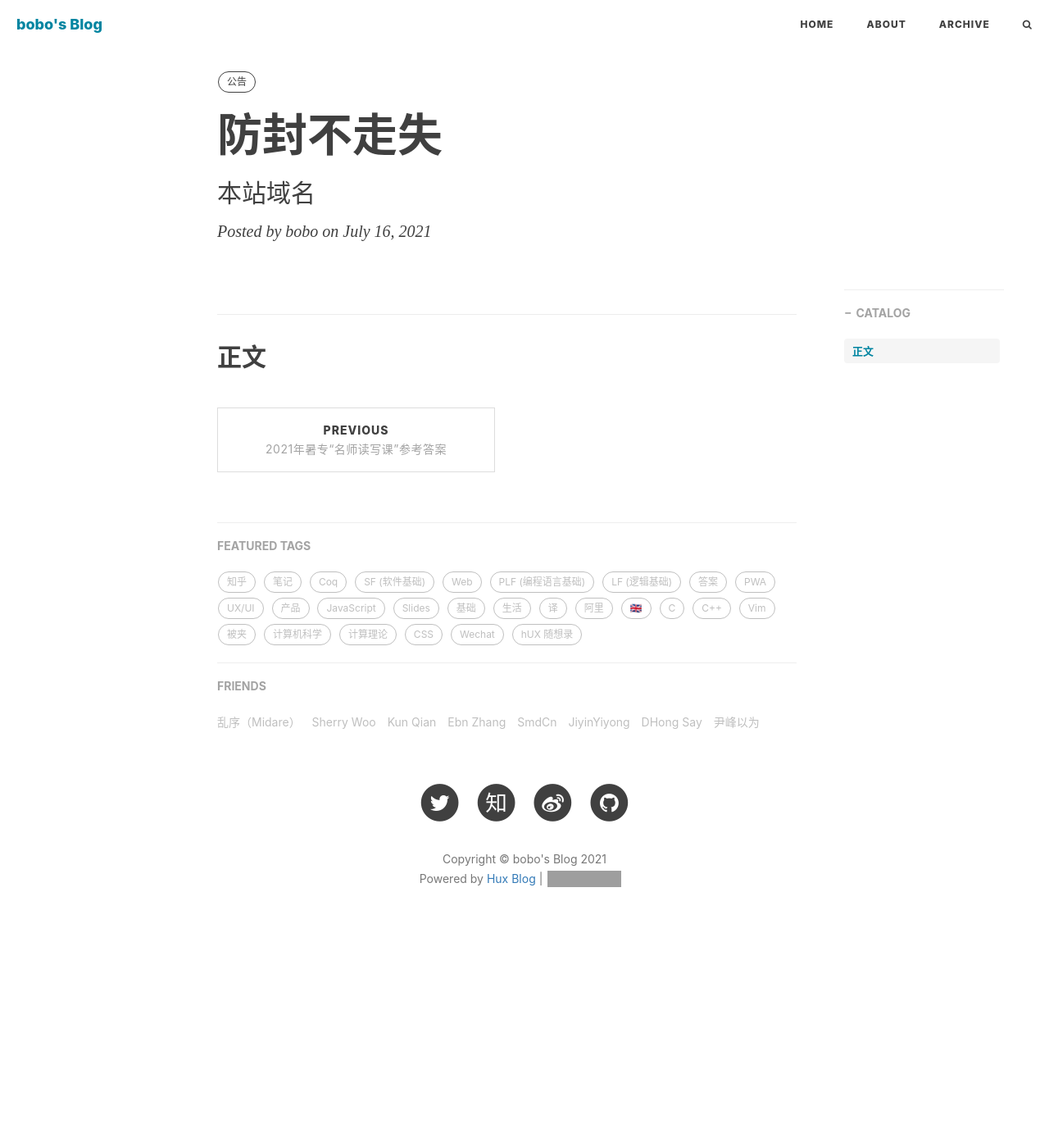
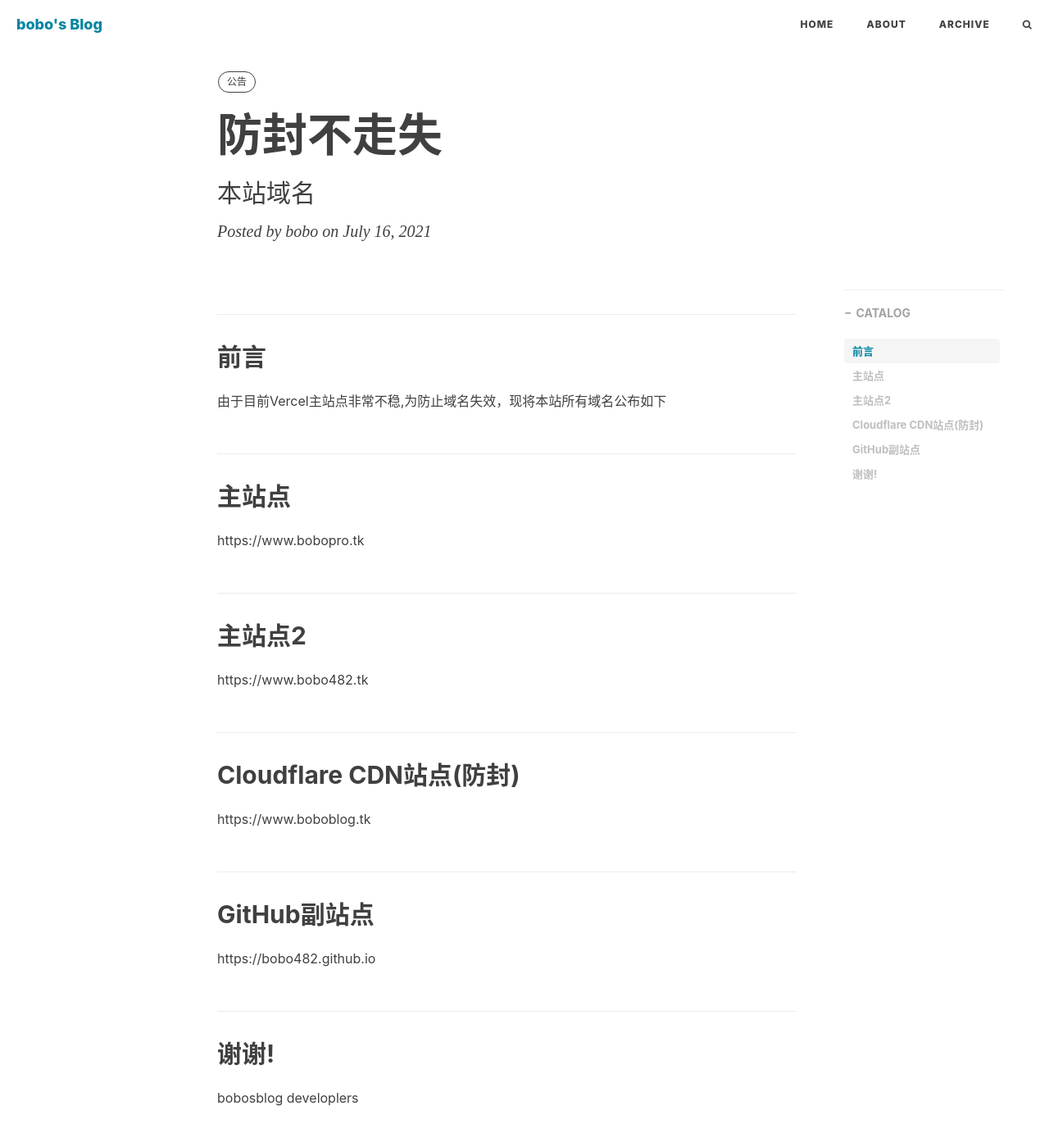
Before and after one commit to bobo482/blog, a Jekyll site: the page built from _posts/2021-07-16-公告.md, in a window 1280 px wide and 1400 px high. Shown: the top 1388 px of the window at 82% size. Built offline with Jekyll 4.4.1, drawn with Linux system fonts in a browser that asks for light colours; nearby versions of some CDN libraries; comment, search, counter and statistics services are not loaded; grey boxes are pictures that could not be loaded.

Commit message:
Update 2021-07-16-公告.md

```diff
--- a/_posts/2021-07-16-公告.md
+++ b/_posts/2021-07-16-公告.md
@@ -9,4 +9,18 @@ header-style: text
 tags:
   - 公告
 ---
-## 正文
+## 前言
+由于目前Vercel主站点非常不稳,为防止域名失效，现将本站所有域名公布如下
+## 主站点
+https://www.bobopro.tk
+## 主站点2
+https://www.bobo482.tk
+## Cloudflare CDN站点(防封)
+https://www.boboblog.tk
+## GitHub副站点
+https://bobo482.github.io
+
+
+谢谢!
+------------------
+bobosblog developlers
```
